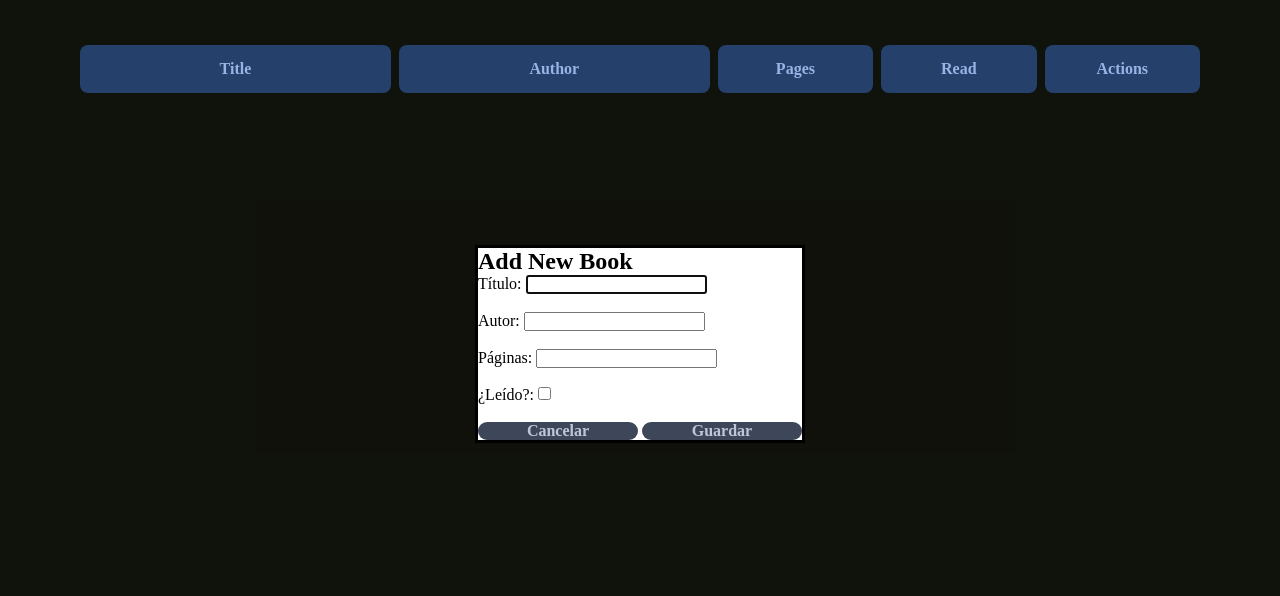
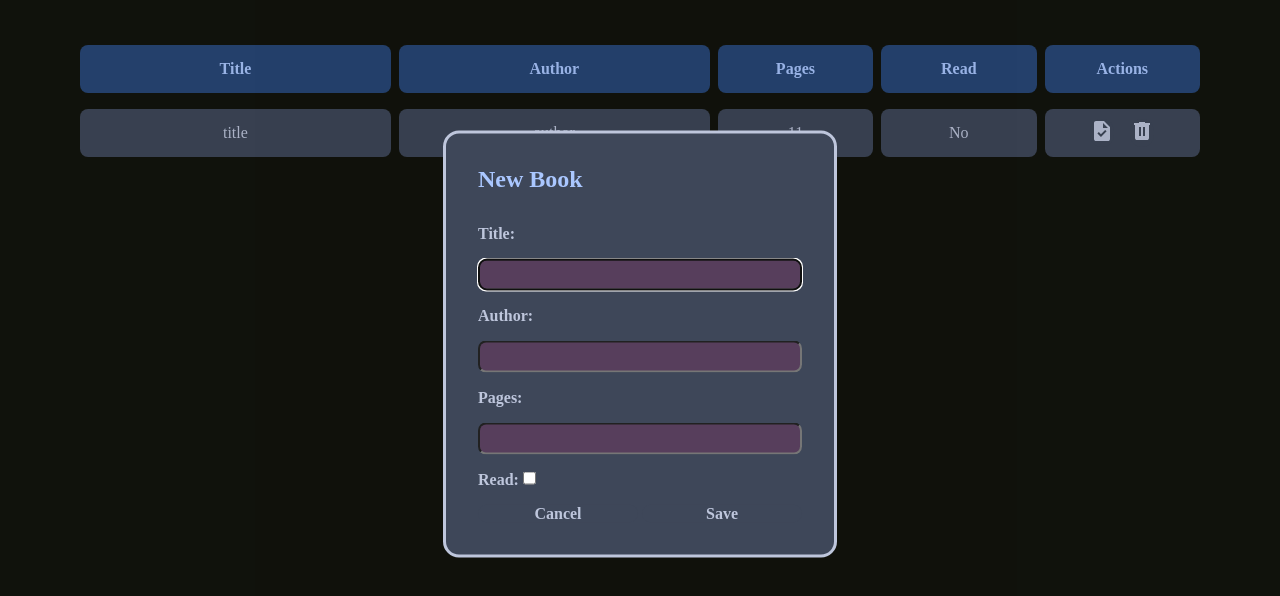
Before and after one commit to ktorres63/Library-Project, a plain HTML site: page index.html in a window 1280 px wide. Both pictures are taken after a click on the button "New Book". Shown: the part 56-652 px from the top of the page. Drawn offline with Linux system fonts and the light colour scheme; a web font is replaced by a local one.

Commit message:
Add icons

```diff
--- a/index.html
+++ b/index.html
@@ -14,23 +14,25 @@
     </header>
     <main>
       <dialog  id="bookDialog">
-        <h2>Add New Book</h2>
+        <h2>New Book</h2>
         <form action="" id="addBookForm">
-          <label for="title">Título:</label>
-          <input type="text" id="title" name="title" required /><br /><br />
+          <label for="title">Title:</label>
+          <input type="text" id="title" name="title" required />
 
-          <label for="author">Autor:</label>
-          <input type="text" id="author" name="author" required /><br /><br />
+          <label for="author">Author:</label>
+          <input type="text" id="author" name="author" required />
 
-          <label for="pages">Páginas:</label>
-          <input type="number" id="pages" name="pages" required /><br /><br />
+          <label for="pages">Pages:</label>
+          <input type="number" id="pages" name="pages" required />
 
-          <label for="isRead">¿Leído?:</label>
-          <input type="checkbox" id="isRead" name="isRead" /><br /><br />
+          <div>
+            <label for="isRead">Read: </label>
+            <input type="checkbox" id="isRead" name="isRead" />
+          </div>
 
           <div class="dialog-buttons">
-            <button type="button" id="closeDialogBtn">Cancelar</button>
-            <button type="submit">Guardar</button>
+            <button type="button" id="closeDialogBtn">Cancel</button>
+            <button type="submit">Save</button>
           </div>
         </form>
       </dialog>
--- a/script.js
+++ b/script.js
@@ -69,11 +69,21 @@ function displayBooks() {
 
     //Add buttons
     const btnsDiv = document.createElement("div");
+    btnsDiv.classList.add("btnsContainer")
     const isReadBtn = document.createElement("button");
     const deleteBtn = document.createElement("button");
 
-    isReadBtn.textContent = "isRd?";
-    deleteBtn.textContent = "dete";
+    const iconDelete = document.createElement("img")
+    iconDelete.src = "./imgs/icon_delete.svg"
+    iconDelete.alt = "delete"
+
+    const iconComplete = document.createElement("img")
+    iconComplete.src = "./imgs/icon_completed.svg"
+    iconComplete.alt = "complete"
+
+    isReadBtn.prepend(iconComplete)
+    deleteBtn.prepend(iconDelete)
+
 
     const actionsDiv = document.createElement("div");
     // actionsDiv.textContent = "delete - isRead"
@@ -93,3 +103,6 @@ function displayBooks() {
 console.log(myLibrary)
 // Mostrar los libros iniciales (si hubiera alguno)
 displayBooks();
+
+const newBookT = new Book("title", "author", 11, false);
+addBookToLibrary(newBookT);
--- a/styles.css
+++ b/styles.css
@@ -90,8 +90,42 @@ button:active {
 }
 
 dialog {
+  padding: 2rem;
   position: fixed;
   top: 50%;
   left: 50%;
   transform: translate(-50%, -50%);
+  border-radius: 1rem;
+  background-color: var(--secondary-container);
+  color: var(--secondary-color);
 }
+h2 {
+  font-family: "Aclonica", serif;
+  color: var(--primary-color);
+  margin-bottom: 2rem;
+}
+#addBookForm {
+  display: flex;
+  flex-direction: column;
+  gap: 1rem;
+}
+#addBookForm label {
+  font-weight: bolder;
+}
+input[type="text"],
+input[type="number"] {
+  height: 2rem;
+  border-radius: 0.5rem;
+  padding: 5px;
+  background-color: var(--tertiary-container);
+  color: var(--tertiary-color);
+  font-weight: bold;
+}
+
+.btnsContainer{
+  display: flex;
+  gap:1rem;
+}
+.btnsContainer button{
+  width: fit-content;
+}
```
Also changed, not shown: imgs/icon_completed.svg (added), imgs/icon_delete.svg (added), imgs/icon_delete_nofill.svg (added).
